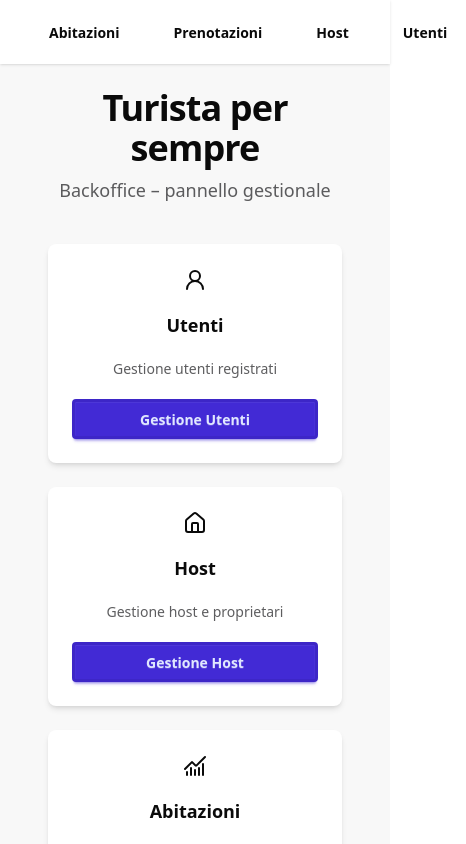
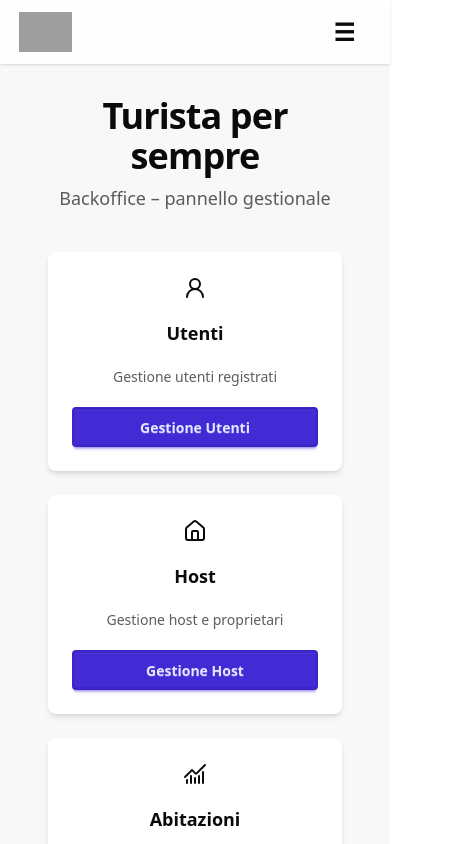
Before and after one commit to Emilio-Moscatiello/turista_facoltoso_frontend, a React (Vite) app: page / in a window 390 px wide. Shown: the top 844 px of the page, 466 px wide, since content can reach past the window. Built offline with nearby package versions, Linux system fonts and the light colour scheme; grey boxes are pictures that could not be loaded.

Commit message:
Navbar adattata a responsive per mobile con hamburger menu

```diff
--- a/src/layout/MainLayout.tsx
+++ b/src/layout/MainLayout.tsx
@@ -1,25 +1,52 @@
 import { Outlet, Link } from "react-router-dom";
+import { useEffect, useState } from "react";
 import logo from "../assets/logo.png";
 
+export default function MainLayout() {
+    const [showNavbar, setShowNavbar] = useState(true);
+    const [lastScrollY, setLastScrollY] = useState(0);
+    const [menuOpen, setMenuOpen] = useState(false);
 
-export default function MainLayout() {
+    useEffect(() => {
+        const handleScroll = () => {
+            const currentScrollY = window.scrollY;
+
+            if (currentScrollY > lastScrollY && currentScrollY > 80) {
+                setShowNavbar(false);
+            } else {
+                setShowNavbar(true);
+            }
+
+            setLastScrollY(currentScrollY);
+        };
+
+        window.addEventListener("scroll", handleScroll);
+        return () => window.removeEventListener("scroll", handleScroll);
+    }, [lastScrollY]);
+
+    const closeMenu = () => setMenuOpen(false);
+
     return (
         <div className="min-h-screen bg-base-200">
             {/* NAVBAR */}
-            <div className="navbar bg-base-100 shadow">
-                <div className="flex-1">
-                    <Link
-                        to="/"
-                        className="btn btn-ghost normal-case px-2"
+            <div
+                className={`fixed top-0 z-50 w-full transition-transform duration-300 ${showNavbar ? "translate-y-0" : "-translate-y-full"
+                    }`}
             >
+                <div className="navbar min-h-[64px] bg-base-100/80 backdrop-blur-md shadow px-4">
+                    {/* LOGO */}
+                    <div className="flex items-center flex-1">
+                        <Link to="/" className="btn btn-ghost px-0">
                             <img
                                 src={logo}
                                 alt="Turista per sempre"
-                            className="h-36 w-auto"
+                                className="h-10 md:h-36 w-auto"
                             />
                         </Link>
                     </div>
-                <div className="flex gap-4">
+
+                    {/* DESKTOP MENU */}
+                    <div className="hidden md:flex gap-2">
                         <Link className="btn btn-ghost" to="/abitazioni">
                             Abitazioni
                         </Link>
@@ -33,10 +60,47 @@ export default function MainLayout() {
                             Utenti
                         </Link>
                     </div>
+
+                    {/* MOBILE HAMBURGER */}
+                    <div className="md:hidden relative">
+                        <button
+                            className="btn btn-ghost text-2xl"
+                            onClick={() => setMenuOpen(!menuOpen)}
+                            aria-label="Menu"
+                        >
+                            ☰
+                        </button>
+
+                        {menuOpen && (
+                            <ul className="absolute right-0 top-12 menu menu-sm bg-base-100 shadow rounded-box w-52 p-2 gap-1">
+                                <li>
+                                    <Link to="/abitazioni" onClick={closeMenu}>
+                                        Abitazioni
+                                    </Link>
+                                </li>
+                                <li>
+                                    <Link to="/prenotazioni" onClick={closeMenu}>
+                                        Prenotazioni
+                                    </Link>
+                                </li>
+                                <li>
+                                    <Link to="/host" onClick={closeMenu}>
+                                        Host
+                                    </Link>
+                                </li>
+                                <li>
+                                    <Link to="/utenti" onClick={closeMenu}>
+                                        Utenti
+                                    </Link>
+                                </li>
+                            </ul>
+                        )}
+                    </div>
+                </div>
             </div>
 
             {/* CONTENUTO */}
-            <main className="p-6">
+            <main className="pt-24 p-6">
                 <Outlet />
             </main>
         </div>
```
Lines whose indentation alone changed are shown as unchanged.
